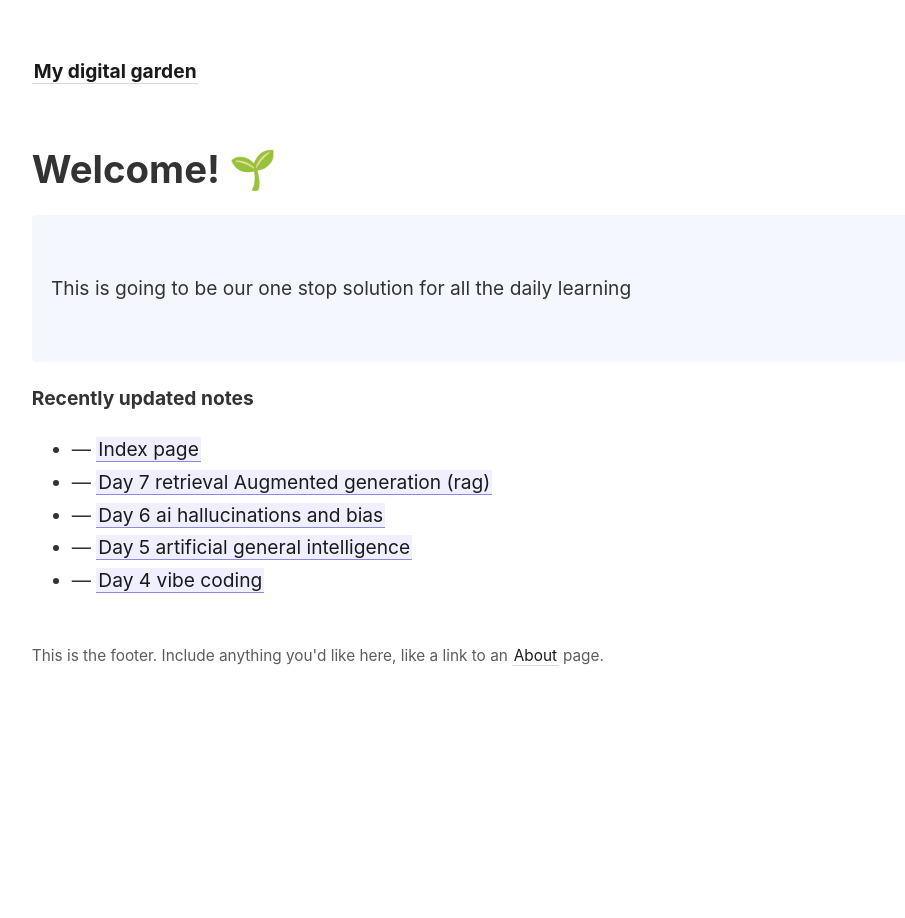
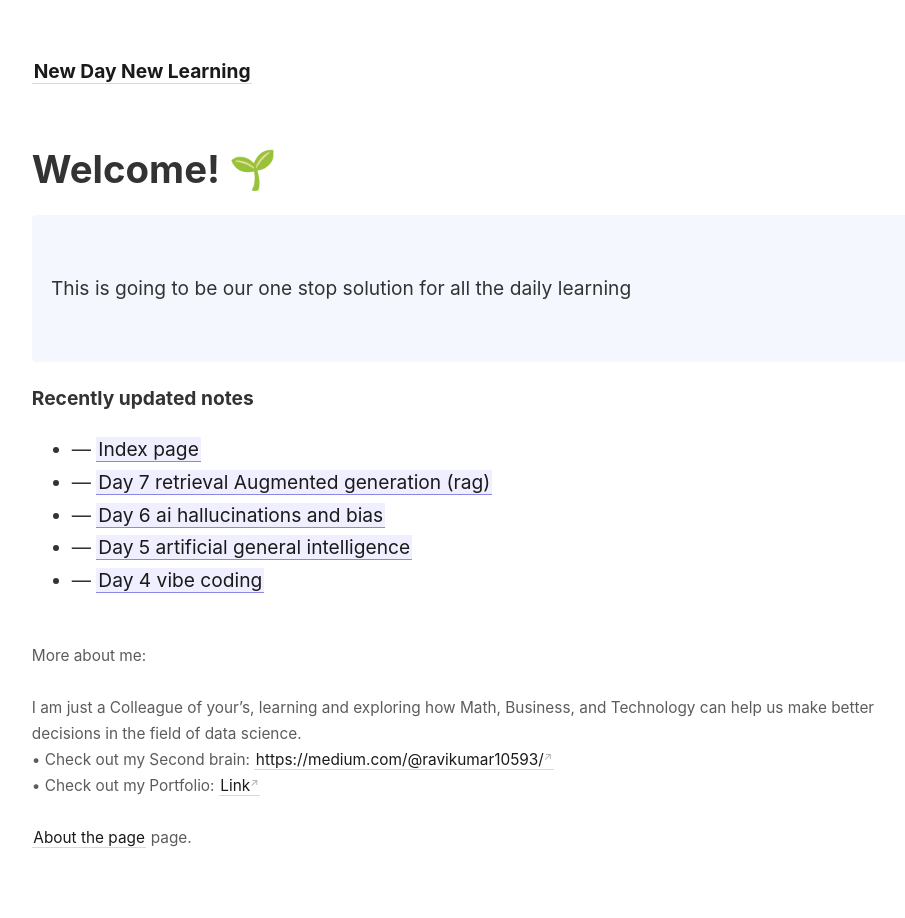
Before and after one commit to Ravikumar10593-hub/New-day-New-Learning, a Jekyll site: the page built from _pages/index.md, in a window 1280 px wide. Shown: the whole page, without its empty margins (45-950 px from the left). Built offline with Jekyll 4.4.1, drawn with Linux system fonts in a browser that asks for light colours.

Commit message:
"added the new titale name and changed footer'

```diff
--- a/_config.yml
+++ b/_config.yml
@@ -1,4 +1,4 @@
-title:               My digital garden
+title:               New Day New Learning
 include:             ['_pages']
 exclude:             ['_includes/notes_graph.json']
 # You may need to change the base URL depending on your deploy configuration.
--- a/_includes/footer.html
+++ b/_includes/footer.html
@@ -1 +1,5 @@
-This is the footer. Include anything you'd like here, like a link to an <a class="internal-link" href="{{ site.baseurl }}/about">About</a> page.
+More about me:<br><br>
+I am just a Colleague of your’s, learning and exploring how Math, Business, and Technology can help us make better decisions in the field of data science.<br>
+• Check out my Second brain: <a href="https://medium.com/@ravikumar10593/" target="_blank">https://medium.com/@ravikumar10593/</a><br>
+• Check out my Portfolio: <a href="LINK" target="_blank">Link</a> <br><br>
+<a class="internal-link" href="{{ site.baseurl }}/about">About the page</a> page.
```
